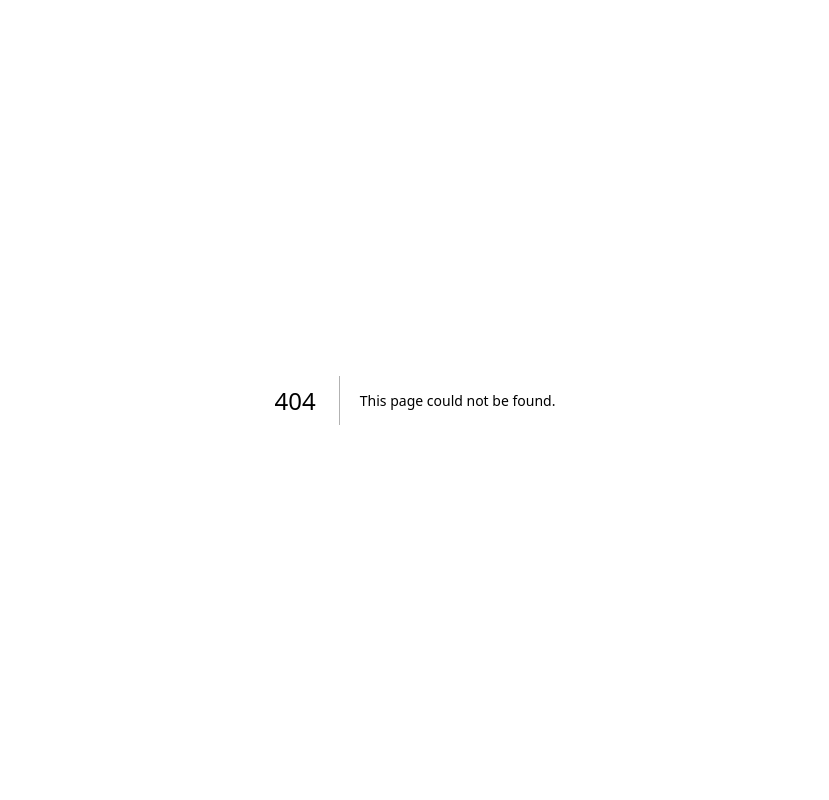
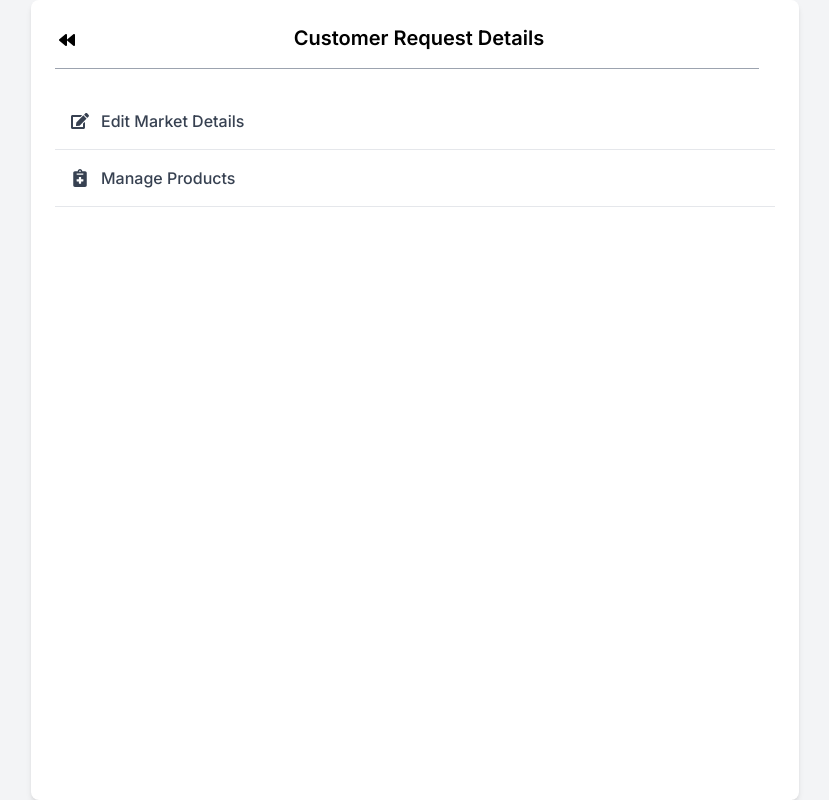
Before and after one commit to Aman3899/bvr_project, a Next.js app: page /market_management in a window 1280 px wide. Before the commit this address had no page. Shown: the whole page, without its empty margins (225-1054 px from the left). Built offline with nearby package versions, Linux system fonts and the light colour scheme.

Commit message:
Some Updation

```diff
--- /dev/null
+++ b/app/market_management/page.jsx
@@ -0,0 +1,62 @@
+"use client";
+import React from "react";
+import { useRouter } from "next/navigation";
+import { FaEdit, FaNotesMedical, FaBackward } from "react-icons/fa";
+
+
+const MarketManagement = () => {
+
+    let router = useRouter();
+
+    const options = [
+        {
+            name: "Edit Market Details",
+            icon: <FaEdit/>,
+            link: "/",
+        },
+        {
+            name: "Manage Products",
+            icon: <FaNotesMedical/>,
+            link: "/",
+        },
+    ];
+
+    return (
+        <div className="h-screen bg-gray-100 flex items-center justify-center px-64 max-sm:px-3">
+            <div className="w-full h-screen bg-white rounded-lg shadow-md p-6">
+                <div className="flex justify-between items-center mb-6">
+                <div className="flex border-b border-gray-400 w-full">
+                    <button onClick={() => { router.back() }} className="pb-3 px-1"><FaBackward/></button>
+                    <h2 className="text-xl w-full text-center font-semibold mb-4 max-sm:text-md">Customer Request Details</h2>
+                </div>
+
+                    <div className="flex space-x-4">
+                        <button>
+                            <i className="fas fa-store text-gray-600"></i>
+                        </button>
+                        <button>
+                            <i className="fas fa-cog text-gray-600"></i>
+                        </button>
+                    </div>
+                </div>
+
+                <ul>
+                    {options.map((option, index) => (
+                        <li
+                            key={index}
+                            className="flex items-center justify-between py-4 px-4 border-b text-gray-700 hover:bg-gray-50 cursor-pointer"
+                        >
+                            <div className="flex items-center space-x-3">
+                                <span className="text-lg">{option.icon}</span>
+                                <span className="font-medium">{option.name}</span>
+                            </div>
+                            <i className="fas fa-chevron-right text-gray-400"></i>
+                        </li>
+                    ))}
+                </ul>
+            </div>
+        </div>
+    );
+};
+
+export default MarketManagement;
--- a/app/submit_request/page.jsx
+++ b/app/submit_request/page.jsx
@@ -2,6 +2,7 @@
 import React, { useState } from "react";
 import Navbar from "../components/Navbar";
 import { FaTrashAlt } from "react-icons/fa";
+import Link from "next/link";
 
 
 
@@ -46,6 +47,7 @@ const SubmitAnCreateShoppingListRequest = () => {
     const handleRemoveProduct = (productName) => {
         setSelectedProducts(selectedProducts.filter((item) => item.name !== productName));
     };
+
 
     return (
         <div className="min-h-screen px-48 py-6 max-sm:px-4">
@@ -150,9 +152,11 @@ const SubmitAnCreateShoppingListRequest = () => {
             </div>
 
             {/* Submit Button */}
+            <Link href="/add_marketplace" passHref>
                 <button className="w-full bg-cyan-500 text-white py-2 rounded-md font-medium">
                     Post Shopping List
                 </button>
+            </Link>
         </div>
     );
 };
```
Lines whose indentation alone changed are shown as unchanged.
